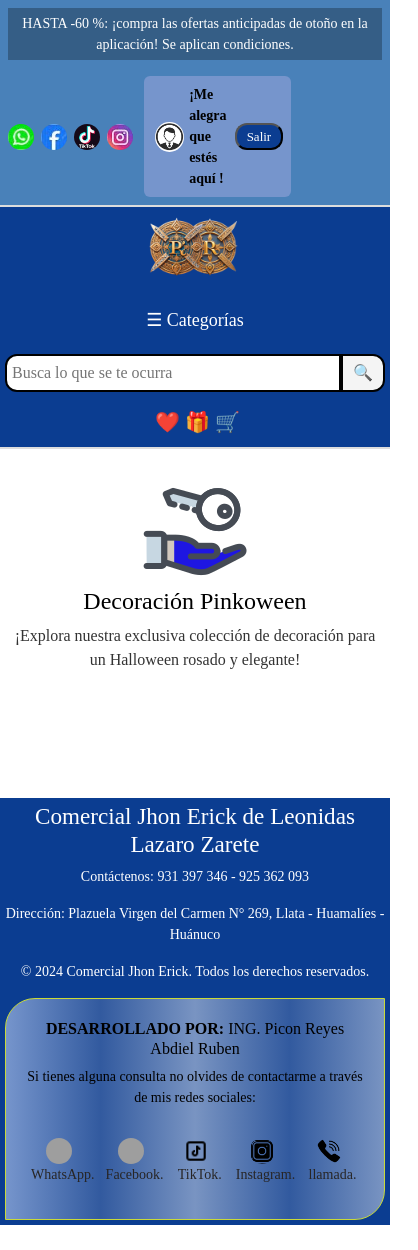
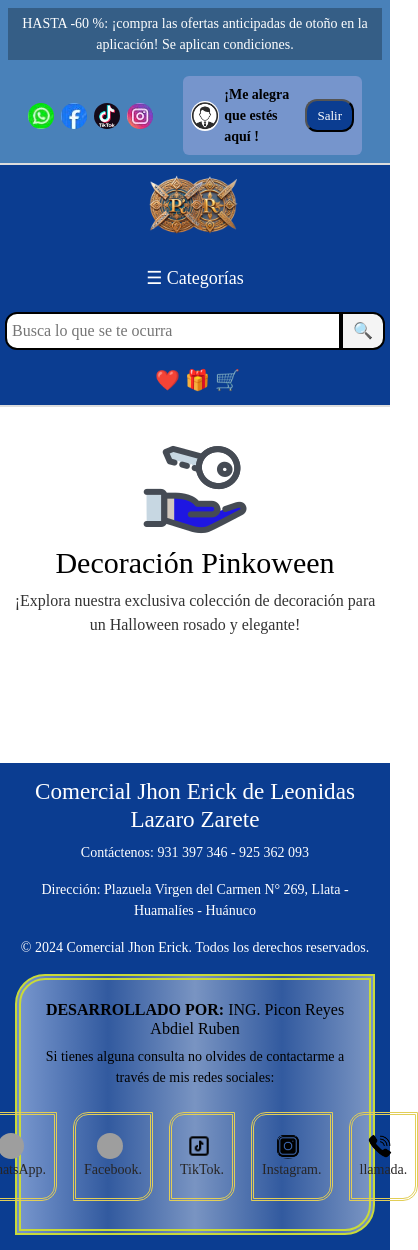
Before and after one commit to abdiel-ruben/proyecto-picon, a React (Vite) app: page /decoracion-pinkoween in a window 390 px wide. Shown: the whole page, 418 px wide, since content can reach past the window. Before the commit the page ends 1225 px from the top, so only its background shows below. Built offline with nearby package versions, Linux system fonts and the light colour scheme; no server answers; grey boxes are pictures that could not be loaded.

Commit message:
Descripcion que cambios realizaste

```diff
--- a/src/home.css
+++ b/src/home.css
@@ -331,32 +331,33 @@
     .header {
         flex-direction: column;
         align-items: center;
-        width: 100%; /* Ensure the header spans the entire width */
+        width: 100%; /* Asegura que el header ocupe todo el ancho */
     }
 
     .header-top {
         font-size: 14px;
         padding: 8px;
-        width: 100%; /* Ensure header top spans the full width */
+        width: 100%; /* Asegura que la parte superior del header ocupe todo el ancho */
     }
 
     .header-redes {
-        margin-left: 0; /* Align the icons properly */
-        justify-content: center; /* Center the social icons */
+        margin-left: 0;
+        justify-content: center; /* Centra los íconos de redes sociales */
+        width: 100%; /* Hace que los íconos ocupen el ancho completo en pantallas pequeñas */
     }
 
     .header-icon {
         margin-right: 7px;
-        width: 26px;
+        width: 26px; /* Tamaño reducido para íconos en pantallas pequeñas */
         height: 26px;
         border-radius: 50%;
     }
 
     .header-main {
-        flex-direction: column; /* Stack elements vertically */
+        flex-direction: column; /* Apila los elementos verticalmente */
         align-items: center;
         justify-content: center;
-        padding: 10px 5px; /* Adjust padding */
+        padding: 10px 5px;
     }
 
     .logo-container {
@@ -364,13 +365,7 @@
     }
 
     .logo {
-        height: 60px; /* Asegura una altura para evitar distorsiones */
-        transition: transform 0.3s ease;
-        transform-origin: center; /* Establece el origen de la transformación en el lado derecho y el centro vertical */
-    }
-
-    .logo:hover {
-        transform: scale(2.5, 2.5); /* Escala la imagen solo en las direcciones izquierda, arriba y abajo */
+        height: 60px; /* Ajusta la altura del logo */
     }
 
     .menu-container {
@@ -379,7 +374,7 @@
     }
 
     .menu-button {
-        font-size: 18px; /* Adjust menu button size */
+        font-size: 18px;
     }
 
     .search-container {
@@ -389,7 +384,7 @@
     }
 
     .search-bar {
-        width: 80%; /* Make the search bar take most of the width */
+        width: 80%;
         padding: 5px;
     }
 
@@ -400,93 +395,57 @@
     .header-icons {
         justify-content: center;
         margin-top: 5px;
-        width: 100%; /* Ensure icons are properly aligned */
+        width: 100%;
     }
 
     .icon {
         font-size: 20px;
         margin-left: 5px;
     }
+
     .usuario-ingresado {
         background-color: #7695cc;
         margin-left: 1%;
-        margin-right: 20%;
         display: flex;
         align-items: center;
-        justify-content: center; /* Alinea los elementos de forma equilibrada */
+        justify-content: center;
         text-align: left;
-        padding: 8px; /* Añade un poco de padding para dar espacio */
-        width: 100%; /* Ocupa todo el ancho del contenedor */
+        padding: 8px;
+        width: 100%;
         border-radius: 6px;
     }
+
     .user-icon {
         width: 30px;
         height: 30px;
-        margin-left: 3%;
         margin-right: 5px;
         border-radius: 50%;
     }
 
     .btnsalir {
-        padding-left: 10px;
-        padding-right: 10px;
-        padding-top: 2px;
-        padding-bottom: 2px;
+        padding: 5px 10px;
         border-radius: 12px;
-        margin-left: 2px;
+        margin-left: 5px;
         font-size: 13px;
     }
 
-    /* Main content adjustments */
+    .dropdown-menu {
+        width: 100%; /* Hace que el menú desplegable ocupe el ancho completo */
+    }
+
+    /* Ajustes para otros elementos */
     .main-content {
         padding: 10px;
         text-align: center;
     }
 
-    .main-titulo {
-        font-size: 24px; /* Adjust title size */
-    }
-
     .trends {
         flex-direction: column;
-        align-items: center; /* Center trend items */
+        align-items: center; /* Centra los items de tendencias */
     }
 
     .trend-item {
         width: 100%;
-        max-width: 280px; /* Make trend items responsive */
-        margin: 10px auto;
-    }
-
-    .trend-item img {
-        width: 100%; /* Ensure images take up the full width */
-    }
-
-    /* Footer adjustments */
-    .footer {
-        width: 100%;
-        text-align: center;
-        padding: 5px 5px; /* Adjust padding for smaller screens */
-    }
-
-    .footer-redes-imagen {
-        display: flex;
-        justify-content: center;
-        align-items: center; /* Centra verticalmente la imagen y el texto */
-    }
-
-    .footer-redes-imagen a {
-        color: rgb(39, 37, 37);
-        display: flex;
-        flex-direction: column; /* Coloca el texto debajo de la imagen */
-        align-items: center; /* Centra horizontalmente el texto */
-        text-decoration: none; /* Elimina el subrayado del enlace */
-        margin: 2px; /* Espacio alrededor de cada enlace */
-        padding: 2px; /* Espacio dentro de cada enlace */
-        border: none; /* Borde alrededor de cada enlace */
-        border-radius: none;
-    }
-    .footer-desarrollo{
-        border: 1px solid #c9da39; /* Borde alrededor de contacto */
+        max-width: 300px;
     }
 }
```
